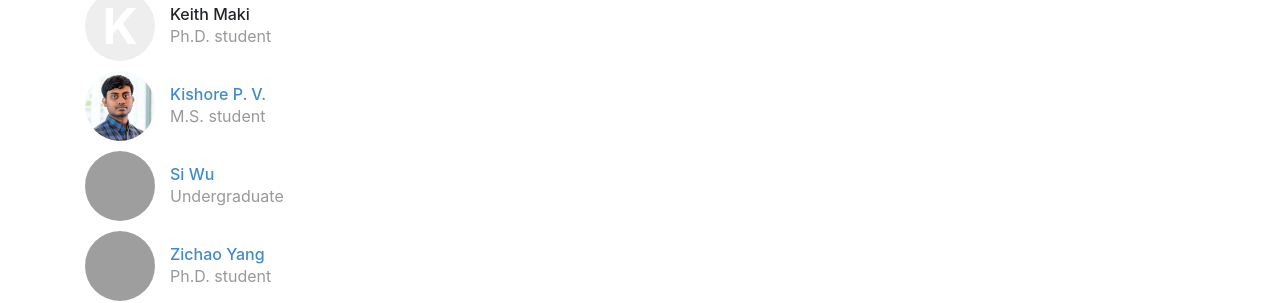
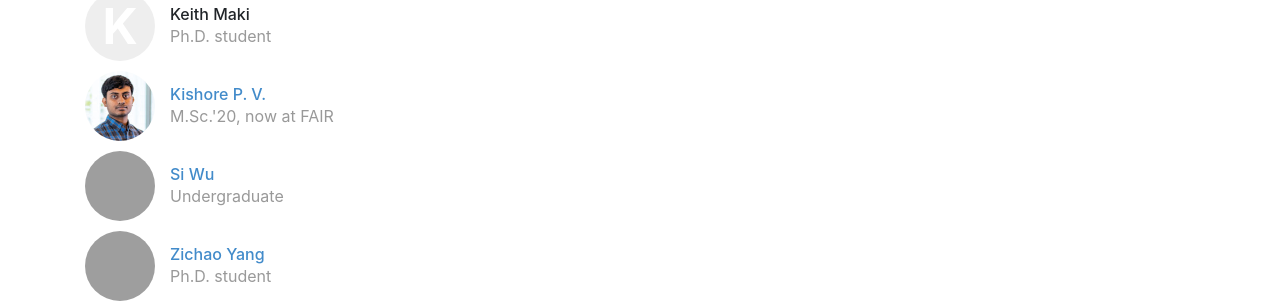
Before and after one commit to icebergnlp/icebergnlp.github.io, a Jekyll site: the page built from people.html, in a window 1280 px wide. Shown: the part 885-1188 px from the top of the page. Built offline with Jekyll 4.4.1, drawn with Linux system fonts in a browser that asks for light colours; grey boxes are pictures that could not be loaded.

Commit message:
Updated Kishore's bio

```diff
--- a/_data/people.yml
+++ b/_data/people.yml
@@ -114,7 +114,7 @@ kishore:
     webpage: "https://kishorepv.github.io"
     role: past
     image: /img/people/kishore.jpg
-    bio: "M.S. student"
+    bio: "M.Sc.'20, now at FAIR"
 
 swu:
     display_name: "Si Wu"
```
